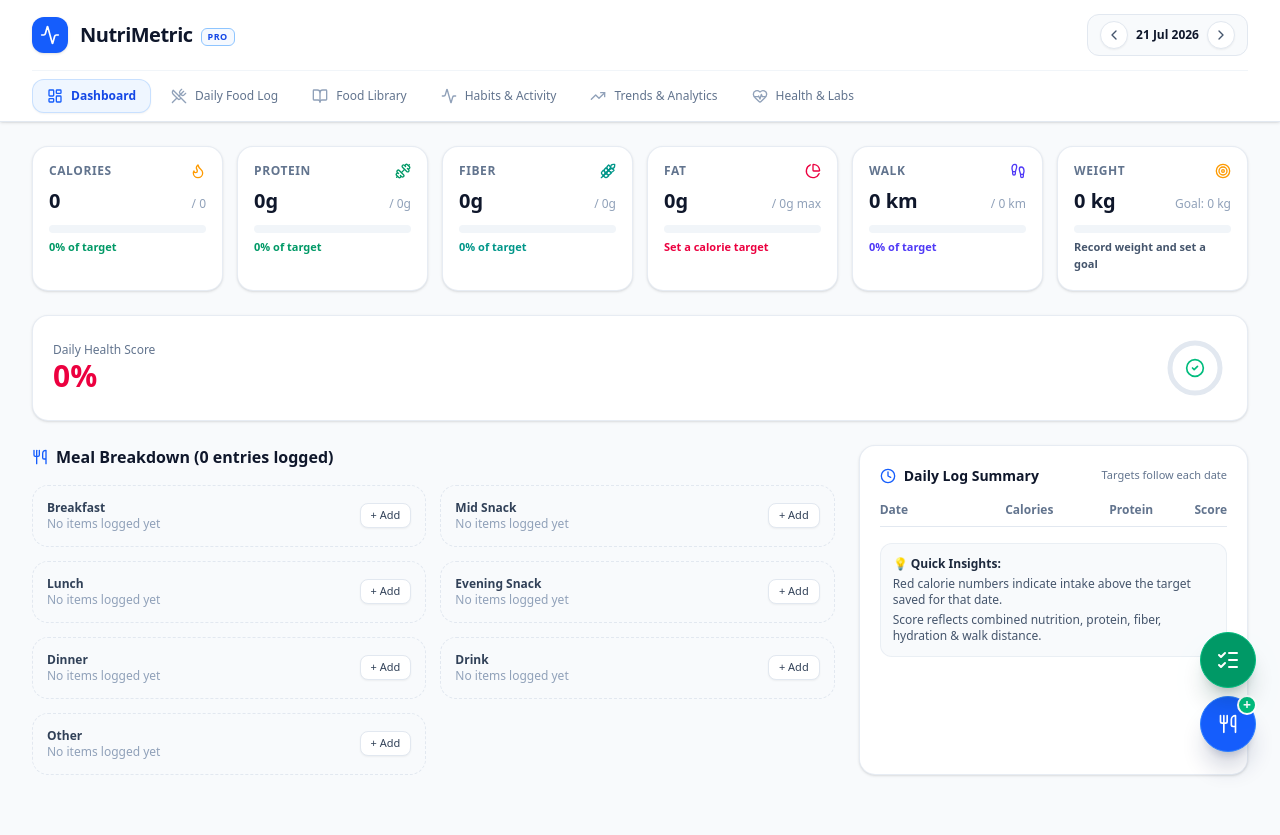
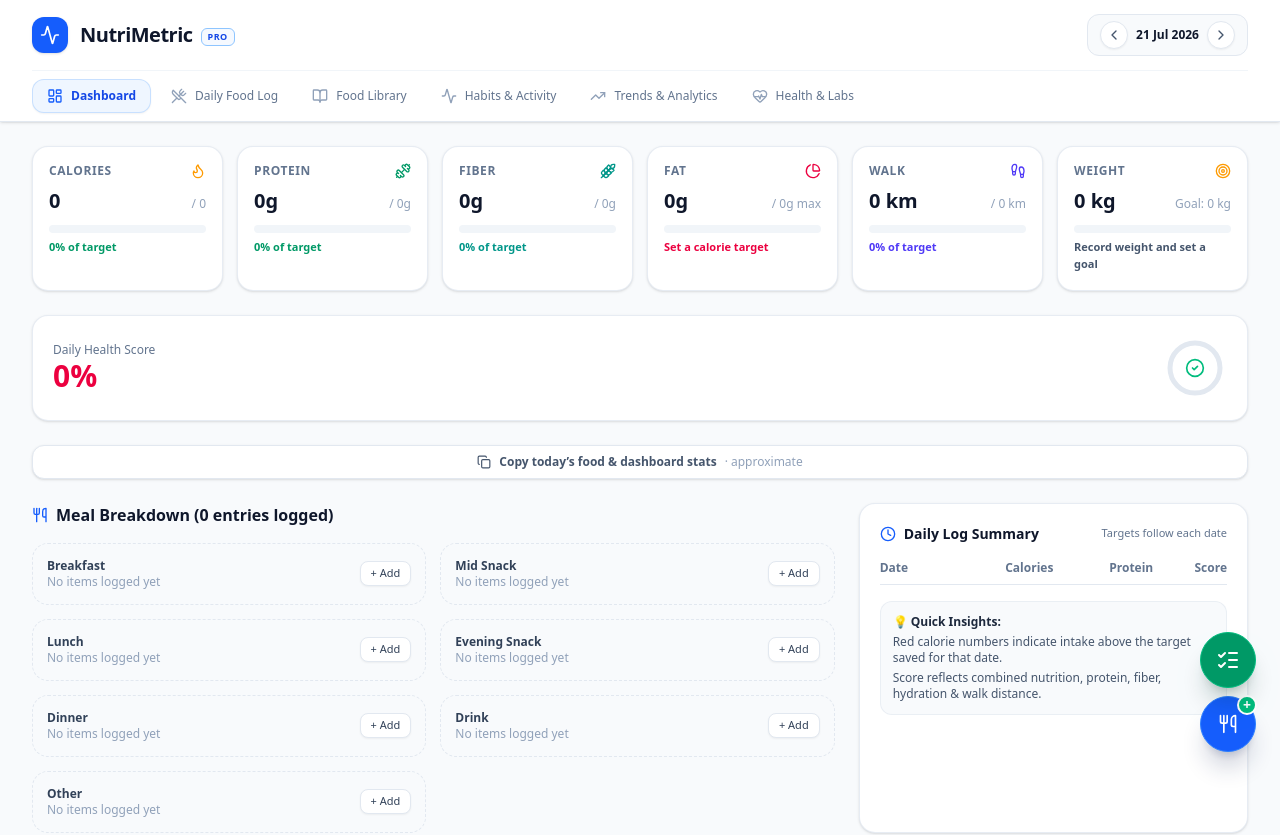
Before and after one commit to thyash11/health-react, a React (Vite) app: page / in a window 1280 px wide. Shown: the top 835 px of the page. Built offline with nearby package versions, Linux system fonts and the light colour scheme.

Commit message:
more fixes

```diff
--- a/src/App.tsx
+++ b/src/App.tsx
@@ -109,9 +109,9 @@
 
         {activeTab === "categories" && <FoodCategoriesView />}
 
-        <div className={activeTab === "eatmeraw" ? "" : "hidden"} aria-hidden={activeTab !== "eatmeraw"}>
+        {activeTab === "eatmeraw" && (
           <EatMeRawView onBack={closeEatMeRaw} />
-        </div>
+        )}
       </main>
 
       {activeTab !== "eatmeraw" && (
--- a/src/components/dashboard/DashboardView.tsx
+++ b/src/components/dashboard/DashboardView.tsx
@@ -1,4 +1,4 @@
-import React from "react";
+import React, { useState } from "react";
 import {
   Flame,
   Dumbbell,
@@ -9,6 +9,7 @@
   Clock,
   AlertTriangle,
   CheckCircle2,
+  Copy,
   Utensils,
 } from "lucide-react";
 import { useTracker } from "../../context/TrackerContext";
@@ -27,6 +28,7 @@
 export const DashboardView: React.FC<DashboardViewProps> = ({
   onNavigateToFoodLog,
 }) => {
+  const [copyStatus, setCopyStatus] = useState<"idle" | "copied" | "error">("idle");
   const {
     selectedDate,
     setSelectedDate,
@@ -93,6 +95,66 @@
     : null;
 
   const scoreInfo = getScoreColor(summary.score);
+  const isToday = selectedDate === new Date().toLocaleDateString("en-CA");
+
+  const copyDailyUpdate = async () => {
+    const mealLines = mealBreakdown.flatMap(({ meal, items }) => {
+      if (items.length === 0) return [];
+      return [
+        `${meal}:`,
+        ...items.map((item) => {
+          const ingredients = item.primaryIngredients?.length
+            ? ` | Primary ingredients: ${item.primaryIngredients.join(", ")}`
+            : "";
+          const notes = item.notes ? ` | Notes: ${item.notes}` : "";
+          return `- ${item.time || "Time not recorded"}: ${item.foodItem}, ${item.quantityGrams}g/ml, ${item.calories} kcal, P ${item.protein}g, C ${item.carbs}g, F ${item.fat}g, fiber ${item.fiber}g${ingredients}${notes}`;
+        }),
+      ];
+    });
+    const targetText = (value: number, unit: string) => value > 0 ? `${value}${unit}` : "not set";
+    const weightLine = currentWeight > 0
+      ? `${currentWeight} kg${dayTargets.goalWeightKg > 0 ? ` / goal ${dayTargets.goalWeightKg} kg (${weightGoalProgress}% progress${weightGoalDaysLeft === null ? "" : `, ${weightGoalDaysLeft} days left`})` : ""}`
+      : "Not recorded";
+    const text = [
+      `NutriMetric daily update — ${formatDateForDisplay(selectedDate)}`,
+      "",
+      "Dashboard stats",
+      `- Daily health score: ${summary.score}%`,
+      `- Calories: ${summary.totalCalories} / ${targetText(dayTargets.dailyCalories, " kcal")}`,
+      `- Protein: ${summary.totalProtein}g / ${targetText(dayTargets.proteinGrams, "g")}`,
+      `- Carbohydrates: ${summary.totalCarbs}g / ${targetText(dayTargets.carbsGrams, "g")}`,
+      `- Fat: ${summary.totalFat}g / ${targetText(fatTargetGrams, "g max")}`,
+      `- Fiber: ${summary.totalFiber}g / ${targetText(dayTargets.fiberGrams, "g")}`,
+      `- Water: ${summary.totalWater}ml / ${targetText(dayTargets.waterMl, "ml")}`,
+      `- Walk: ${summary.totalWalkKm} km / ${targetText(dayTargets.walkKm, " km")}`,
+      `- Weight: ${weightLine}`,
+      "",
+      "Foods eaten",
+      ...(mealLines.length > 0 ? mealLines : ["- No food entries logged."]),
+      "",
+      "Approximate summary based on the foods, portions and nutrition values entered in NutriMetric.",
+    ].join("\n");
+
+    try {
+      if (navigator.clipboard?.writeText) {
+        await navigator.clipboard.writeText(text);
+      } else {
+        const textArea = document.createElement("textarea");
+        textArea.value = text;
+        textArea.style.position = "fixed";
+        textArea.style.opacity = "0";
+        document.body.appendChild(textArea);
+        textArea.select();
+        document.execCommand("copy");
+        textArea.remove();
+      }
+      setCopyStatus("copied");
+      window.setTimeout(() => setCopyStatus("idle"), 2200);
+    } catch {
+      setCopyStatus("error");
+      window.setTimeout(() => setCopyStatus("idle"), 2200);
+    }
+  };
 
   // Recent 10 dates list for summary table
   const uniqueDates = Array.from(
@@ -281,6 +343,22 @@
         </div>
       </div>
 
+      <button
+        type="button"
+        onClick={copyDailyUpdate}
+        className={`flex w-full items-center justify-center gap-2 rounded-xl border px-3 py-2 text-xs font-semibold shadow-sm transition-colors ${
+          copyStatus === "copied"
+            ? "border-emerald-200 bg-emerald-50 text-emerald-700"
+            : copyStatus === "error"
+              ? "border-red-200 bg-red-50 text-red-700"
+              : "border-slate-200 bg-white text-slate-600 hover:border-blue-200 hover:bg-blue-50 hover:text-blue-700"
+        }`}
+      >
+        {copyStatus === "copied" ? <CheckCircle2 className="h-3.5 w-3.5" /> : <Copy className="h-3.5 w-3.5" />}
+        <span>{copyStatus === "copied" ? "Copied for ChatGPT" : copyStatus === "error" ? "Could not copy" : `Copy ${isToday ? "today’s" : "day’s"} food & dashboard stats`}</span>
+        {copyStatus === "idle" && <span className="font-normal text-slate-400">· approximate</span>}
+      </button>
+
       {/* Main Grid: Meals Breakdown + Daily Log History Table */}
       <div className="grid grid-cols-1 lg:grid-cols-3 gap-6">
 
--- a/src/components/eatme/EatMeRawView.tsx
+++ b/src/components/eatme/EatMeRawView.tsx
@@ -20,6 +20,8 @@
   onBack: () => void;
 }
 
+const RAW_MONTH_SESSION_KEY = "nutrimetric_eat_me_raw_month_session_v1";
+
 const formatMonth = (month: string) => {
   const [year, monthNumber] = month.split("-").map(Number);
   return new Intl.DateTimeFormat("en-IN", {
@@ -40,7 +42,9 @@
     resetEatMePlan,
     toggleEatMeRawTick,
   } = useTracker();
-  const [month, setMonth] = useState(selectedDate.slice(0, 7));
+  const [month, setMonth] = useState(() =>
+    sessionStorage.getItem(RAW_MONTH_SESSION_KEY) || selectedDate.slice(0, 7)
+  );
   const [showSections, setShowSections] = useState(false);
   const [importPreview, setImportPreview] = useState<EatMeImportPreview>();
   const [importError, setImportError] = useState<string>();
@@ -71,6 +75,10 @@
       setImportError(error instanceof Error ? error.message : "The checklist could not be imported.");
     }
   };
+
+  useEffect(() => {
+    sessionStorage.setItem(RAW_MONTH_SESSION_KEY, month);
+  }, [month]);
 
   useEffect(() => {
     if (!showSections) return;
```
